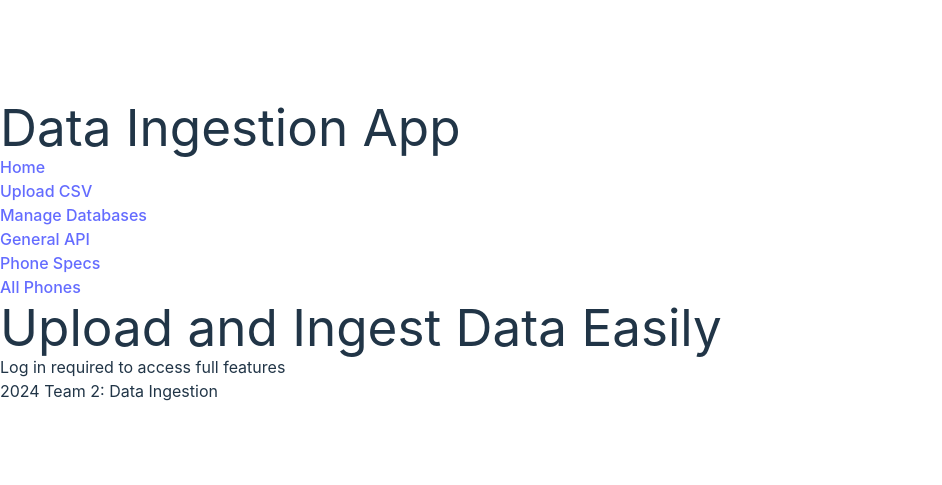
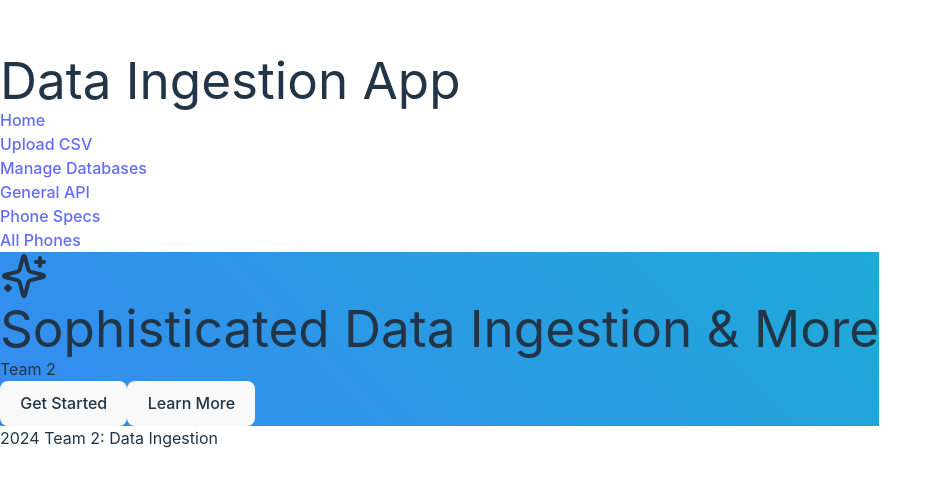
Before and after one commit to sumohammed0/T2-Data-Platform, a React (Vite) app in the folder my-project/: page / in a window 1280 px wide. Shown: the part 149-634 px from the top of the page, without its empty margins (0-942 px from the left). Built offline with nearby package versions, Linux system fonts and the light colour scheme.

Commit message:
homepage revamp

```diff
--- a/my-project/package.json
+++ b/my-project/package.json
@@ -20,6 +20,7 @@
     "chart.js": "^4.4.4",
     "class-variance-authority": "^0.7.0",
     "clsx": "^2.1.1",
+    "framer-motion": "^11.11.17",
     "lucide-react": "^0.451.0",
     "react": "^18.3.1",
     "react-chartjs-2": "^5.2.0",
--- a/my-project/src/components/Home.jsx
+++ b/my-project/src/components/Home.jsx
@@ -1,13 +1,148 @@
-// Home.jsx
-import React from 'react';
+import React, { useEffect } from 'react';
+import { motion, useAnimation } from 'framer-motion';
+import { Sparkles } from 'lucide-react';
 
 const Home = () => {
+  const controls = useAnimation();
+
+  useEffect(() => {
+    controls.start({
+      background: [
+        'linear-gradient(45deg, #4f46e5, #3b82f6)',
+        'linear-gradient(45deg, #3b82f6, #06b6d4)',
+        'linear-gradient(45deg, #06b6d4, #4f46e5)'
+      ],
+      transition: {
+        duration: 10,
+        repeat: Infinity,
+        repeatType: "reverse"
+      }
+    });
+  }, [controls]);
+
   return (
-    <div className="flex flex-col items-center justify-center h-96 text-center bg-gradient-to-r from-blue-400 to-indigo-500 text-white">
-      <h1 className="text-6xl font-bold mb-6">Upload and Ingest Data Easily</h1>
-      <p className="text-2xl">Log in required to access full features</p>
-    </div>
+    <motion.div
+      className="relative min-h-screen w-full overflow-hidden"
+      animate={controls}
+    >
+      {/* Background gradient blobs */}
+      <div className="absolute inset-0 pointer-events-none">
+        <div className="absolute top-[10%] left-[15%] w-[500px] h-[500px] bg-blue-500 rounded-full mix-blend-multiply filter blur-xl opacity-70 animate-blob" />
+        <div className="absolute top-[40%] right-[25%] w-[450px] h-[450px] bg-purple-500 rounded-full mix-blend-multiply filter blur-xl opacity-70 animate-blob animation-delay-2000" />
+        <div className="absolute bottom-[20%] left-[35%] w-[600px] h-[600px] bg-indigo-500 rounded-full mix-blend-multiply filter blur-xl opacity-70 animate-blob animation-delay-4000" />
+        <div className="absolute top-[60%] right-[5%] w-[400px] h-[400px] bg-cyan-500 rounded-full mix-blend-multiply filter blur-xl opacity-70 animate-blob animation-delay-6000" />
+        <div className="absolute bottom-[10%] left-[5%] w-[550px] h-[550px] bg-blue-400 rounded-full mix-blend-multiply filter blur-xl opacity-70 animate-blob animation-delay-8000" />
+      </div>
+
+      {/* Main content */}
+      <div className="relative flex flex-col items-center justify-center min-h-screen text-center p-4">
+        <motion.div
+          className="max-w-4xl mx-auto relative"
+          initial={{ opacity: 0, y: 20 }}
+          animate={{ opacity: 1, y: 0 }}
+          transition={{ duration: 0.8 }}
+        >
+          <motion.div
+            className="relative inline-block"
+            whileHover={{ scale: 1.02 }}
+            transition={{ type: "spring", stiffness: 400, damping: 10 }}
+          >
+            <motion.h1
+              className="text-6xl md:text-7xl font-bold mb-6 text-white"
+            >
+              <span className="inline-block">
+                <Sparkles className="inline-block mr-4 mb-2" size={48} />
+              </span>
+              Sophisticated Data Ingestion & More
+            </motion.h1>
+
+            <motion.div
+              className="absolute -inset-x-6 -inset-y-4 bg-white opacity-10 blur-xl rounded-xl"
+              animate={{
+                scale: [1, 1.1, 1],
+                opacity: [0.1, 0.15, 0.1],
+              }}
+              transition={{
+                duration: 3,
+                repeat: Infinity,
+                repeatType: "reverse",
+              }}
+            />
+          </motion.div>
+
+          <motion.p
+            className="text-2xl md:text-3xl text-white font-light mt-4"
+            initial={{ opacity: 0 }}
+            animate={{ opacity: 1 }}
+            transition={{ delay: 0.5, duration: 0.5 }}
+          >
+            Team 2
+          </motion.p>
+        </motion.div>
+
+        <motion.div
+          className="mt-12"
+          initial={{ opacity: 0 }}
+          animate={{ opacity: 1 }}
+          transition={{ delay: 0.8, duration: 0.5 }}
+        >
+          <div className="flex flex-col md:flex-row space-y-4 md:space-y-0 md:space-x-4">
+            <motion.button
+              whileHover={{ scale: 1.05, backgroundColor: '#fff', color: '#4f46e5' }}
+              whileTap={{ scale: 0.95 }}
+              className="group px-8 py-3 bg-transparent border-2 border-white text-white rounded-lg font-semibold relative overflow-hidden"
+            >
+              <motion.div
+                className="absolute inset-0 bg-white"
+                initial={{ x: '-100%' }}
+                whileHover={{ x: 0 }}
+                transition={{ type: "tween", duration: 0.3 }}
+                style={{ zIndex: -1 }}
+              />
+              <span className="relative z-10 group-hover:text-indigo-600">Get Started</span>
+            </motion.button>
+
+            <motion.button
+              whileHover={{ scale: 1.05 }}
+              whileTap={{ scale: 0.95 }}
+              className="px-8 py-3 bg-white/10 backdrop-blur-sm border-2 border-white/30 text-white rounded-lg font-semibold hover:bg-white/20 transition-colors"
+            >
+              Learn More
+            </motion.button>
+          </div>
+        </motion.div>
+      </div>
+    </motion.div>
   );
 };
 
+// Enhanced blob animation with more random movement
+const style = document.createElement('style');
+style.textContent = `
+  @keyframes blob {
+    0% { transform: translate(0px, 0px) scale(1); }
+    20% { transform: translate(80px, -120px) scale(1.2); }
+    40% { transform: translate(-60px, 80px) scale(0.9); }
+    60% { transform: translate(120px, 40px) scale(1.1); }
+    80% { transform: translate(-40px, -80px) scale(0.95); }
+    100% { transform: translate(0px, 0px) scale(1); }
+  }
+  .animate-blob {
+    animation: blob 20s infinite cubic-bezier(0.4, 0.0, 0.2, 1);
+  }
+  .animation-delay-2000 {
+    animation-delay: 2s;
+  }
+  .animation-delay-4000 {
+    animation-delay: 4s;
+  }
+  .animation-delay-6000 {
+    animation-delay: 6s;
+  }
+  .animation-delay-8000 {
+    animation-delay: 8s;
+  }
+`;
+document.head.appendChild(style);
+
 export default Home;
```
Also changed, not shown: 1 other file (tests, documents, lock files or other folders).
